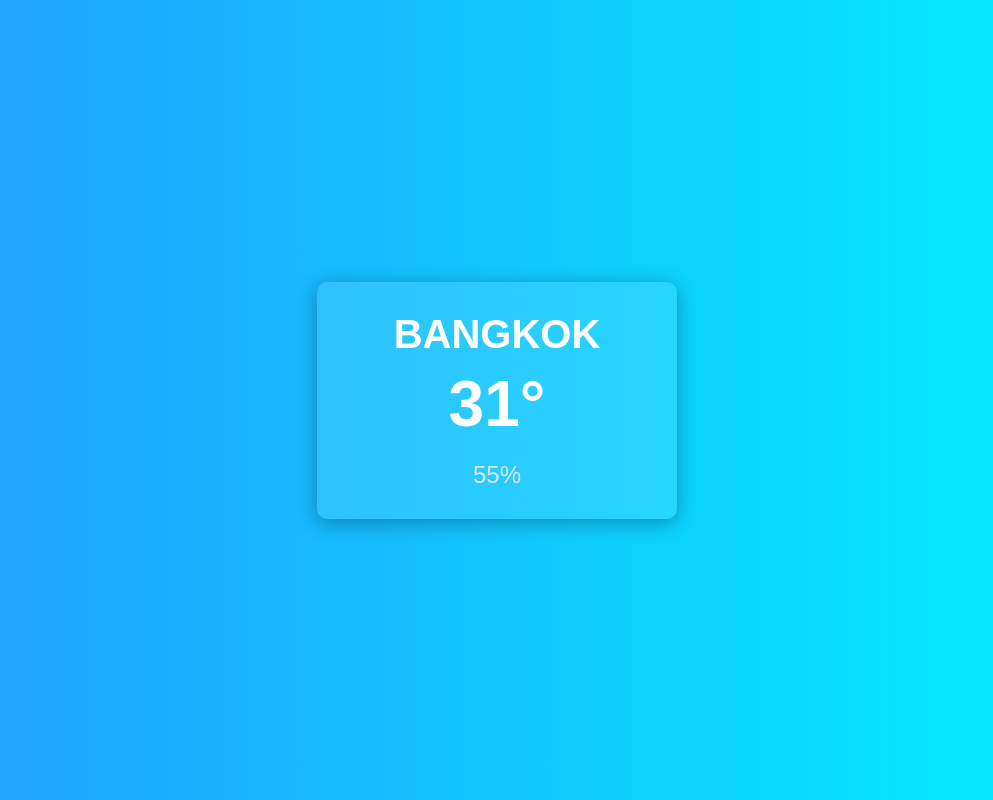
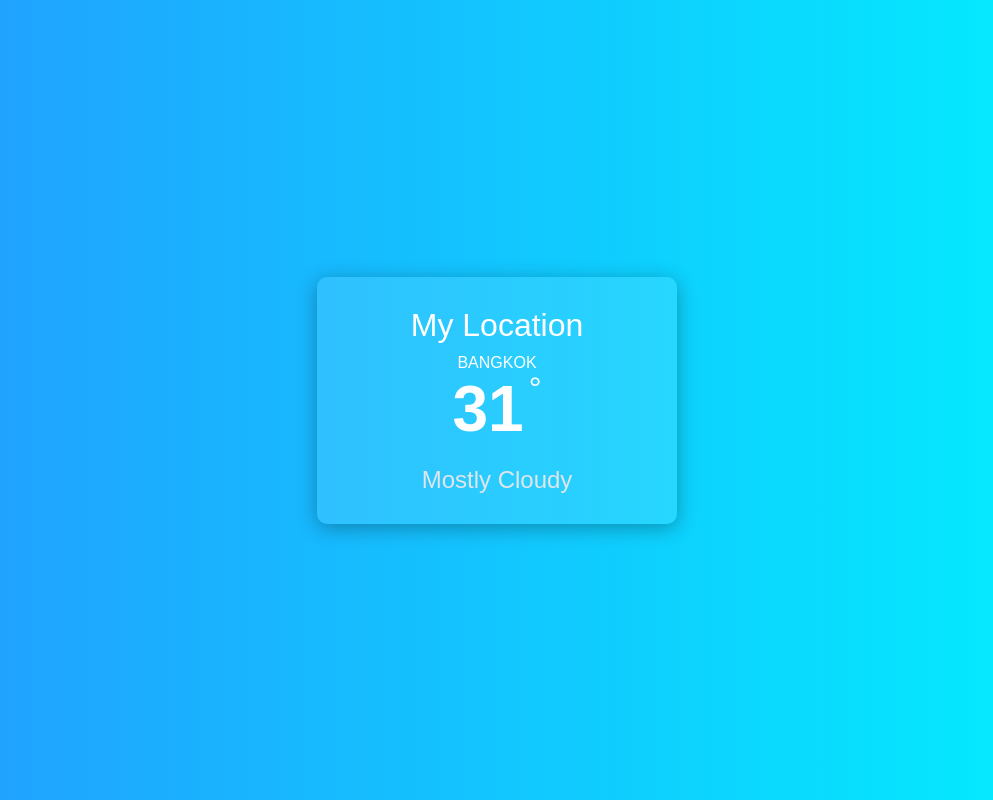
Before and after one commit to Java12361/2024-09-04-WeatherApp, a plain HTML site: page index.html in a window 1280 px wide. Shown: the whole page, without its empty margins (143-1136 px from the left). Drawn offline with Linux system fonts and the light colour scheme.

Commit message:
update css to match new materials

```diff
--- a/index.html
+++ b/index.html
@@ -9,9 +9,13 @@
 
 <body>
     <div id = "display">
+        <div id = "myLocation"> My Location </div>
         <div id = "location"> BANGKOK </div>
-        <div id = "temperature"> 31° </div>
-        <div id = "humidity"> 55% </div>
+        <div id="temperatureContainer">
+            <div id="temperature">31</div>
+            <div id="temperatureIcon">°</div>
+        </div>
+        <div id = "humidity"> Mostly Cloudy </div>
     </div>
 
     <script src="index.js"></script>
--- a/styles.css
+++ b/styles.css
@@ -1,3 +1,4 @@
+/* BODY */
 body {
     margin: 0;
     font-family: 'Arial', sans-serif;
@@ -10,6 +11,7 @@ body {
     overflow: hidden;
 }
 
+/* DISPLAY */
 #display {
     background-color: rgba(255, 255, 255, 0.1);
     padding: 30px;
@@ -19,25 +21,40 @@ body {
     width: 300px;
     animation: fadeIn 1s ease-in-out;
 }
-
-#location {
-    font-size: 2.5em;
-    font-weight: bold;
+#display #myLocation {
+    font-size: 2em;
     margin-bottom: 10px;
 }
+#display #location {
+    font-size: 1em;
+}
 
-#temperature {
+/* TEMPERATURE */
+#temperatureContainer {
+    display: flex;
+    justify-content: center;
+    align-items: center;
+    margin-bottom: 20px;
+}
+#temperatureContainer #temperature {
     font-size: 4em;
     font-weight: bold;
-    margin-bottom: 20px;
+}
+#temperatureContainer #temperatureIcon {
+    font-size: 2em;
+    margin-left: 5px;
+    position: relative;
+    top: -20px; /* Adjust this value to fine-tune the position */
 }
 
+/* HUMIDITY */
 #humidity {
     font-size: 1.5em;
     font-weight: 300;
     color: #dfe6e9;
 }
 
+/* FADING */
 @keyframes fadeIn {
     0% {
         opacity: 0;
@@ -48,10 +65,13 @@ body {
         transform: translateY(0);
     }
 }
-
 @media (max-width: 600px) {
     #display {
         width: 80%;
+    }
+
+    #myLocation {
+        font-size: 3rem;
     }
 
     #location {
```
